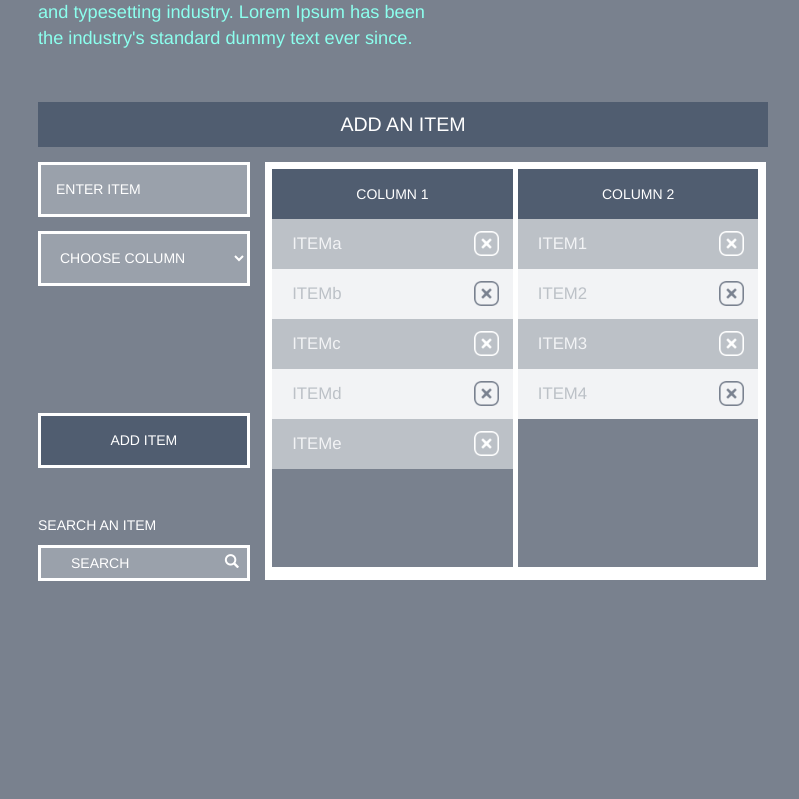
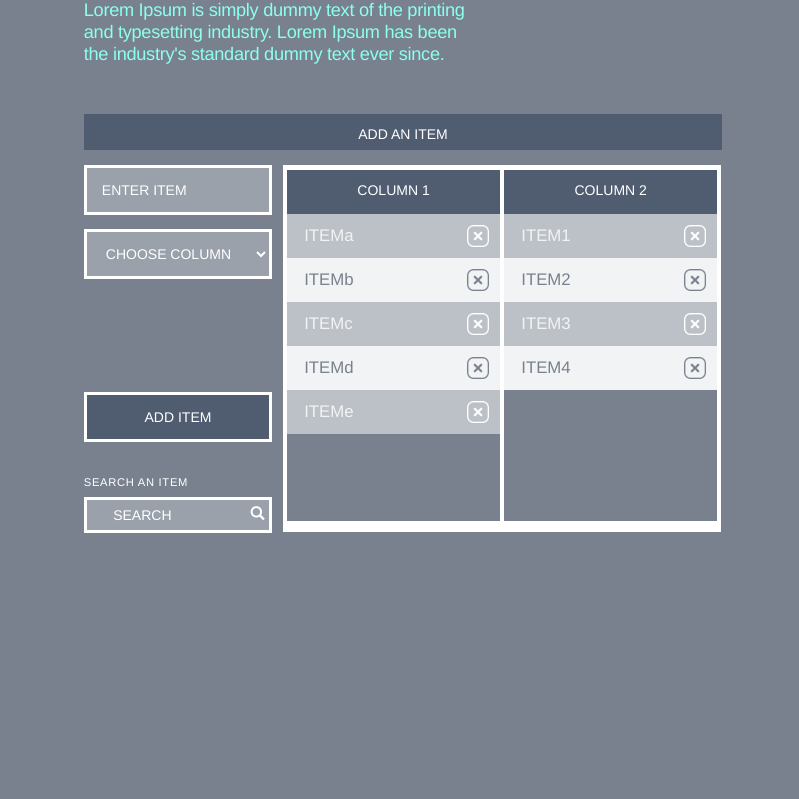
Before and after one commit to julianorinyol/marvelous, a plain HTML site: page index.html in a window 1280 px wide. Shown: the part 118-917 px from the top of the page, without its empty margins (237-1036 px from the left). After the commit the page ends 800 px from the top, so only its background shows below. Drawn offline with nearby package versions, Linux system fonts and the light colour scheme.

Commit message:
rescaled ui, to fit in one page

```diff
--- a/app.css
+++ b/app.css
@@ -5,17 +5,11 @@
 /*light item: #f2f3f5*/
 /*dark item: bcc1c7 */
 
-/*********************************** Dev styles **********************************************/
 
-#input-area, #search-container, #display-area {
-	/*outline: 5px solid pink;*/
-
+/*********************************** General Styles  **********************************************/
+#page-container {
+	margin:auto;
 }
-.column, .listing {
-	/*outline: 1px solid red;*/
-}
-/*********************************** General Styles  **********************************************/
-
 
 body {
 	color: white;
@@ -23,20 +17,12 @@ body {
     background: #79818e ;
 }
 
-#page-container {
-	/*background-image: url(./images/marvelous-skinny.jpg);*/
-	background-repeat: no-repeat;
-	height: 1000px;
-	background-size: 760px;
-	background-position: center;
-}
 #title {
-    font-size: 4.2em;
-    /*margin: 146px 0 12px -3px;*/
-    margin: 14px 0 12px -3px;
-
+    font-size: 3.5em;
+    margin: 8.4% 0 1.7% 0;
     font-family: 'Merriweather', serif;
-    color: white;
+    /*color: white;*/
+    letter-spacing: 0.7px;
 }
 #intro-paragraph {
 	font-size: 1.3em;
@@ -46,21 +32,28 @@ body {
 
 #add-an-item {
 	background: #505d70;
-	/*opacity*/: .7;
-	height:45px;
+	height:36px;
     margin: 0 0 15px 0;
     color: white;
 }
 @media screen and (min-width: 1170px) {
 	#intro-paragraph {
-		font-size: 1.3em;
-		margin: 0 0 51px 0;
+	    font-size: 1.3em;
+	    letter-spacing: -0.3px;
+	    margin: 0 0 7.6% 0;
+	    width: 61%;
+	    line-height: 1.2em;
+	}
+	#page-container {
+		width: 56%;
+
 	}
 }
-#add-an-item p{
-	text-align: center;
-	font-size: 1.4em;
-	line-height: 45px;
+
+#add-an-item p {
+    text-align: center;
+    font-size: 1em;
+    line-height: 40px;
 }
 
 
@@ -76,7 +69,7 @@ body {
 	#input-area {
 		box-sizing: border-box;
 		padding: 0px;
-		width: 29%;
+		width: 29.5%;
 		height:418px;
 	}
 }
@@ -84,8 +77,7 @@ body {
 	padding: 0;
 }
 #input-area button, #input-area select, #enter-item-input {
-    height: 55px;
-    /*opacity*/: .5;
+    height: 50px;
     border: 3px white solid;
     background: #9aa1ab;
 }
@@ -116,25 +108,31 @@ body {
 
 @media screen and (min-width: 1170px) {
 	#input-area select {
-	    margin-bottom: 127px;
+	    margin-bottom: 113px;
 	}
 }
 
 #input-area button {
-	margin-bottom: 47px;
+	margin-bottom: 32px;
 	background: #505d70;
 }
 
+#search-an-item {
+	font-size: 0.8em;
+	letter-spacing: 0.7px;
+	margin-bottom: 7px;
+}
 #search-container {
 	position:relative;
 	padding:0;
 	margin:0;
 
 }
+
 #search {
 	height:20px;
 	margin:0;
-	padding-left: 30px;
+	padding-left: 14%;
 	height: 36px;
 	background: #9aa1ab;
 	border: white 3px solid;
@@ -142,7 +140,7 @@ body {
 
 #search-img {
 	position:absolute;
-	right: 11px;
+	right: 4%;
 	top: 9px;
 }
 /*********************************** Display Area  **********************************************/
@@ -150,9 +148,8 @@ body {
 #display-area {
 	box-sizing: border-box;
 	background: white;
-    /*opacity: .7;*/
-	padding: 5px;
-    margin-left: 15px;
+	padding: 2px;
+    margin-left: 1.7%;
 }
 #column-container {
 	overflow: hidden;
@@ -164,63 +161,65 @@ body {
 	padding-bottom: 99999px;
 }
 @media screen and (min-width: 1170px) {
+
 	.column {
 	    width: 49%;
-	    min-height: 400px;
+	    min-height: 354px;
 	    background: #79818e;
 	}
 	#display-area {
-		 min-height: 418px;
+		min-height: 367px;
 		width: 68.666%;
 	}
 	.list {
-		margin-top: 50px;
+		margin-top: 44px;
 	}
 	#column-container {
-	    min-height: 400px;
+	    min-height: 354px;
 	}
 }
+
 .column-title {
-    height: 50px;
+    height: 44px;
     background: #505d70;
-    /*opacity*/: 0.2;
     position: relative;
 }
 .column-title p {
-	line-height: 50px;
+	line-height: 40px;
 	text-align: center;
 	color: white;
 }
 
-
 .listing {
-	height: 50px;
+	height: 44px;
 	color: #bcc1c7;
 	position: relative;
 	overflow: hidden;
 }
+
+
 .list .listing:nth-child(odd) {
 	color: #f2f3f5;
 	background: #bcc1c7;
 }
 .list .listing:nth-child(even) {
-	color: #bcc1c7;
+	color: #79818e;
 	background: #f2f3f5;
 }
 
 
 .item-name {
-    line-height: 50px;
-    margin: 20px;
+    line-height: 44px;
+    margin: 8%;
     font-size: 1.2em;
 }
 .remove-button {
     position: absolute;
-    height: 32px;
-    width: 32px;
-    right: 7px;
-    top: 12px;
-    background-size: 25px 25px;
+    height: 22px;
+    width: 22px;
+    right: 11px;
+    top: 11px;
+    background-size: 22px 22px;
     background-repeat: no-repeat;
 }
 .list .listing:nth-child(even) .remove-button {
@@ -229,3 +228,44 @@ body {
 .list .listing:nth-child(odd) .remove-button {
     background-image: url('images/white-x.png');
 }
+
+/*********************************** Dev styles **********************************************/
+
+
+/*#add-an-item, #input-area button, #input-area select, #enter-item-input, #enter-item-input, #input-area button,#search, .column, .column-title, .list .listing, .listing:nth-child(odd), .list .listing:nth-child(even){
+	opacity: 0.5;
+	color:orange;
+}
+#intro-paragraph, body, #title, #add-an-item, #enter-item-input, ::-webkit-input-placeholder {
+	color: orange;
+}
+:-moz-placeholder, :-ms-input-placeholder {
+	color:orange;
+}*/
+
+/*#input-area, #search-container, #display-area {
+	outline: 5px solid pink;
+}*/
+/*.column, .listing, #input-area button, #input-area select, #enter-item-input, #add-an-item, #search-container {
+	outline: 2px solid red;
+}
+*//*.container {
+	background-image: url(./images/marvelous-skinnier.jpg);
+	background-repeat: no-repeat;
+	background-position: top;
+	background-size: 55%;
+	background-position-y: 50px;
+}*/
+/*#page-container {
+	height: 1000px;
+	background-size: 100%;
+	background-position-y: -20px;
+}*/
+/*.list .listing:nth-child(odd),.list .listing:nth-child(even), .column, .column-container, .column-title, #display-area {
+	background: none;
+	opacity: 1;
+}*/
+/*#page-container * {
+	display: none;
+}
+*/
--- a/index.html
+++ b/index.html
@@ -17,11 +17,11 @@
   </head>
   <body ng-app="marvelous">
     <div class='container' ng-controller="MainCtrl"  >
-      <div class='row col-lg-8 col-lg-offset-2' id='page-container' class='col-lg-12' >
+      <div class='' id='page-container' >
           <h1 id='title'>{{title}}</h1>
-          <p id='intro-paragraph'>Lorem Ipsum is simply dummy text of the printing <br>
-          and typesetting industry. Lorem Ipsum has been <br>
-          the industry's standard dummy text ever since.</p>
+          <div id='intro-paragraph'>Lorem Ipsum is simply dummy text of the printing
+          and typesetting industry. Lorem Ipsum has been
+          the industry's standard dummy text ever since.</div>
 
           <div id='add-an-item'><p >ADD AN ITEM</p></div>
 
@@ -31,13 +31,13 @@
             <input class='col-xs-12'type="text" id='enter-item-input' placeholder="ENTER ITEM" ng-model="newItem"></input>
             <select class='col-xs-12' ng-model="listName">
               <option value="items">CHOOSE COLUMN</option>
-              <option value="items">items</option>
-              <option value="otherItems">other items</option>
+              <option value="items">{{column1name}}</option>
+              <option value="otherItems">{{column2name}}</option>
             </select>
             <button class='col-xs-12' type="submit" id='add-item-button'>ADD ITEM</button>
           </form>
 
-          <p>SEARCH AN ITEM</p>
+          <p id='search-an-item'>SEARCH AN ITEM</p>
           <div class='col-xs-12' id="search-container">
             <input class='col-xs-12'type="text" placeholder='SEARCH' id="search" ng-model="search">
             <span class="glyphicon glyphicon-search" id='search-img'></span>
```
Also changed, not shown: images/marvelous-1140.jpg (added), images/marvelous-skinnier.jpg (added).
